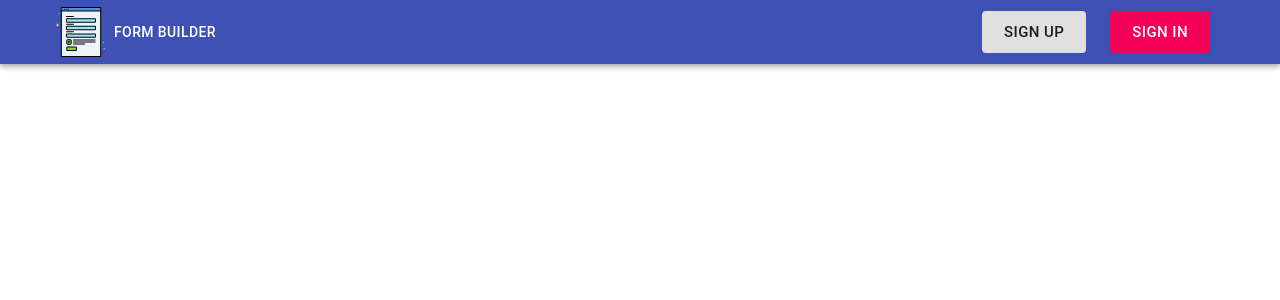
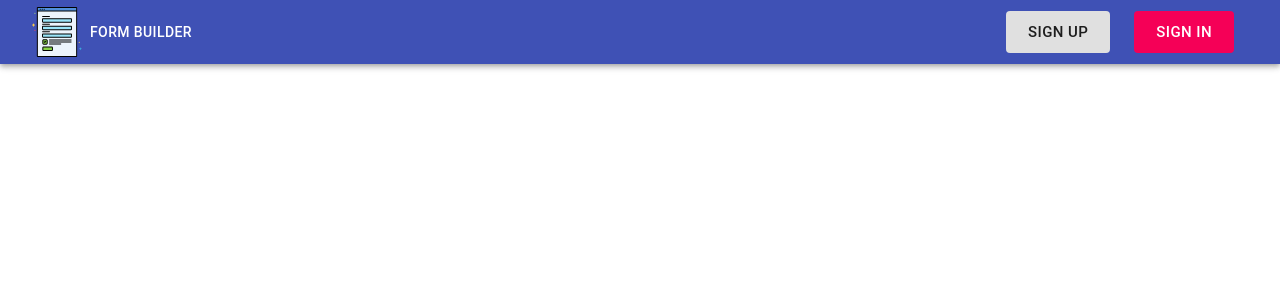
Before and after one commit to Dimundra/Form-builder-training-project, a React (Create React App) app in the folder client/: page / in a window 1280 px wide. Shown: the top 300 px of the page. Built offline with nearby package versions, Linux system fonts and the light colour scheme.

Commit message:
remove margins from Toolbar from Header component

```diff
--- a/client/src/app/components/header/Header.js
+++ b/client/src/app/components/header/Header.js
@@ -76,9 +76,9 @@ class Header extends React.Component {
     );
     return (
       <div className={classes.grow}>
-        <AppBar position='static' color='primary'>
+        <AppBar position='static'>
           <Container>
-            <Toolbar>
+            <Toolbar disableGutters={true}>
               <Button className={classes.logo_button}>
                 <LogoIcon />
                 <span style={{ marginLeft: '0.5rem' }}>Form builder</span>
```
